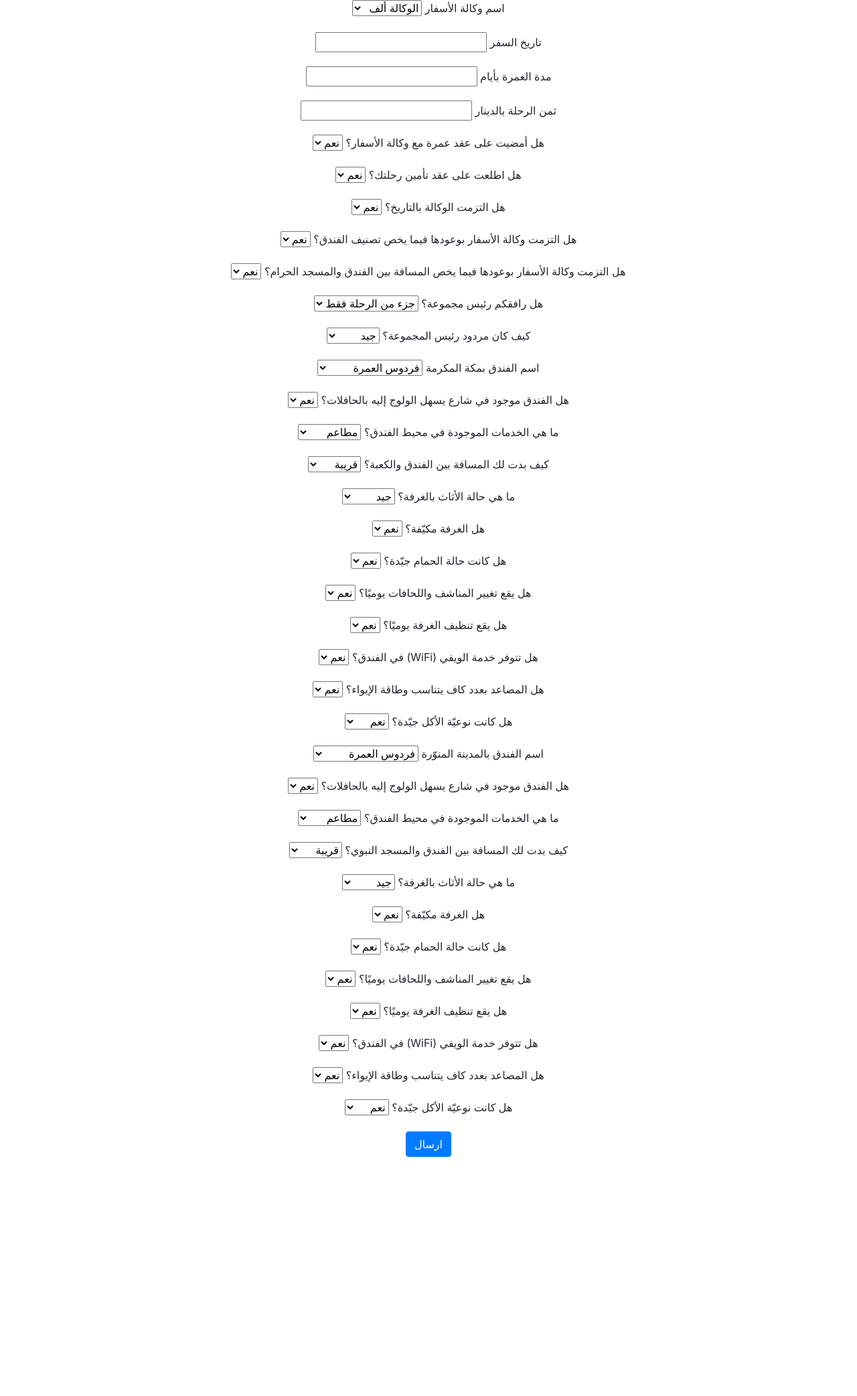
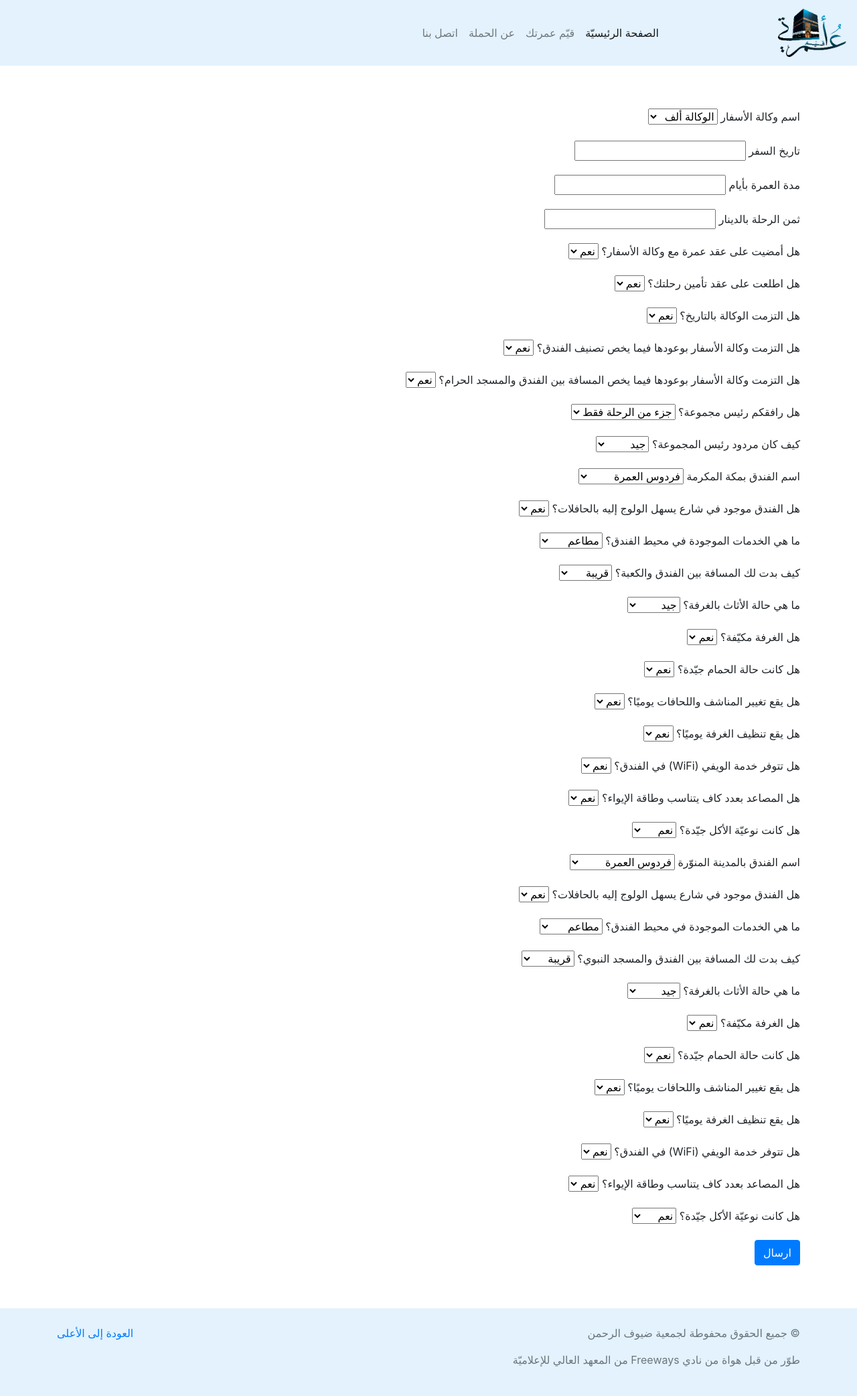
Before and after one commit to shefrat/Omrati, a Django app: page /eval/eval in a window 1280 px wide. Shown: the whole page at 67% size. Before the commit the page ends 1727 px from the top, so only its background shows below. Run offline with Django 3.2, Linux system fonts and the light colour scheme; data comes from the database, SQL or seed files in the repository; some libraries are stand-ins or nearby versions.

Commit message:
Basic Frontend

```diff
--- a/Omrati/Omrati/settings.py
+++ b/Omrati/Omrati/settings.py
@@ -56,7 +56,7 @@ ROOT_URLCONF = 'Omrati.urls'
 TEMPLATES = [
     {
         'BACKEND': 'django.template.backends.django.DjangoTemplates',
-        'DIRS': [],
+        'DIRS': [os.path.join(BASE_DIR, 'templates')],
         'APP_DIRS': True,
         'OPTIONS': {
             'context_processors': [
@@ -120,3 +120,4 @@ USE_TZ = True
 # https://docs.djangoproject.com/en/2.1/howto/static-files/
 
 STATIC_URL = '/static/'
+LOGIN_REDIRECT_URL = '/'
--- a/Omrati/Omrati/urls.py
+++ b/Omrati/Omrati/urls.py
@@ -4,4 +4,5 @@ from django.urls import include, path
 urlpatterns = [
     path('eval/', include('eval.urls')),
     path('admin/', admin.site.urls),
+    path("accounts", include('django.contrib.auth.urls'))
 ]
--- /dev/null
+++ b/Omrati/eval/static/eval/style.css
@@ -0,0 +1,18 @@
+nav {
+    margin-bottom: 5%;
+}
+
+.logo {
+    height: 40%;
+    width: 40%;
+}
+
+body {
+    margin-bottom: 0%;
+}
+
+footer {
+    margin-top: 5%;
+    padding: 2% 2%;
+    height: 50%;
+}
--- a/Omrati/eval/templates/eval/evaluationform.html
+++ b/Omrati/eval/templates/eval/evaluationform.html
@@ -1,5 +1,6 @@
 {% load crispy_forms_tags %}
 {% load staticfiles %}
+
 <!DOCTYPE html>
 <html lang="ar" dir="rtl">
 <head>
@@ -9,11 +10,38 @@
   <meta content="" name="keywords">
   <meta content="" name="description">
   <link rel="stylesheet" href="https://stackpath.bootstrapcdn.com/bootstrap/4.3.1/css/bootstrap.min.css" integrity="sha384-ggOyR0iXCbMQv3Xipma34MD+dH/1fQ784/j6cY/iJTQUOhcWr7x9JvoRxT2MZw1T" crossorigin="anonymous">
-  <link href="{%static 'bootstrap-rtl.css'%}" rel="stylesheet">
+  <link href="{%static 'eval/bootsrap-rtl.css'%}" rel="stylesheet">
+  <link href="{%static 'eval/style.css'%}" rel="stylesheet">
 
 </head>
 <body>
-    <center>
+        <nav class="navbar navbar-expand-lg navbar-light" style="background-color: #e3f2fd;">
+                <a class = "navbar-brand" href="#"><img class="logo" src="{% static 'eval/img/Omrati.png' %}" /></a>
+                <button class="navbar-toggler" type="button" data-toggle="collapse" data-target="#navbarSupportedContent" aria-controls="navbarSupportedContent" aria-expanded="false" aria-label="Toggle navigation">
+                        <span class="navbar-toggler-icon"></span>
+                </button>
+
+                <div class="collapse navbar-collapse" id="navbarSupportedContent">
+                        <ul class="navbar-nav mr-auto">
+                        <li class="nav-item active">
+                        <a class="nav-link" href="#">الصفحة الرئيسيّة <span class="sr-only">(current)</span></a>
+                        </li>
+                        <li class="nav-item">
+                        <a class="nav-link" href="#">قيّم عمرتك</a>
+                        </li>
+                        <li class="nav-item">
+                                <a class="nav-link" href="#">عن الحملة</a>
+                        </li>
+                        <li class="nav-item">
+                                <a class="nav-link" href="#">اتصل بنا</a>
+                        </li>
+
+                        </ul>
+
+                </form>
+                </div>
+        </nav>
+
     <div class="container">
         <form action="{%url 'eval' %}" method="post" enctype="multipart/form-data">
             {% csrf_token %}
@@ -161,7 +189,15 @@
             <button type="submit" id="confirmer" class="btn btn-primary">ارسال</button>
         </form>
     </div>
-</center>
+    <footer class="text-muted" style="background-color: #e3f2fd;">
+                <div class="container">
+                  <p class="float-right">
+                    <a href="#">العودة إلى الأعلى</a>
+                  </p>
+                  <p>&copy; جميع الحقوق محفوطة لجمعية ضيوف الرحمن</p>
+                  <p>طوّر من قبل هواة من نادي Freeways من المعهد العالي للإعلاميّة</p>
+                </div>
+    </footer>
     <script src="https://code.jquery.com/jquery-3.3.1.slim.min.js" integrity="sha384-q8i/X+965DzO0rT7abK41JStQIAqVgRVzpbzo5smXKp4YfRvH+8abtTE1Pi6jizo" crossorigin="anonymous"></script>
     <script src="https://cdnjs.cloudflare.com/ajax/libs/popper.js/1.14.7/umd/popper.min.js" integrity="sha384-UO2eT0CpHqdSJQ6hJty5KVphtPhzWj9WO1clHTMGa3JDZwrnQq4sF86dIHNDz0W1" crossorigin="anonymous"></script>
     <script src="https://stackpath.bootstrapcdn.com/bootstrap/4.3.1/js/bootstrap.min.js" integrity="sha384-JjSmVgyd0p3pXB1rRibZUAYoIIy6OrQ6VrjIEaFf/nJGzIxFDsf4x0xIM+B07jRM" crossorigin="anonymous"></script>
```
Also changed, not shown: Omrati/templates/registration/login.html (added, +7 -0 lines), Omrati/eval/static/eval/bootsrap-rtl.css (renamed from Omrati/eval/static/bootsrap-rtl.css), Omrati/eval/static/eval/bootstrap.css (renamed from Omrati/eval/static/bootstrap.css), Omrati/eval/static/eval/img/Omrati.png (added).
